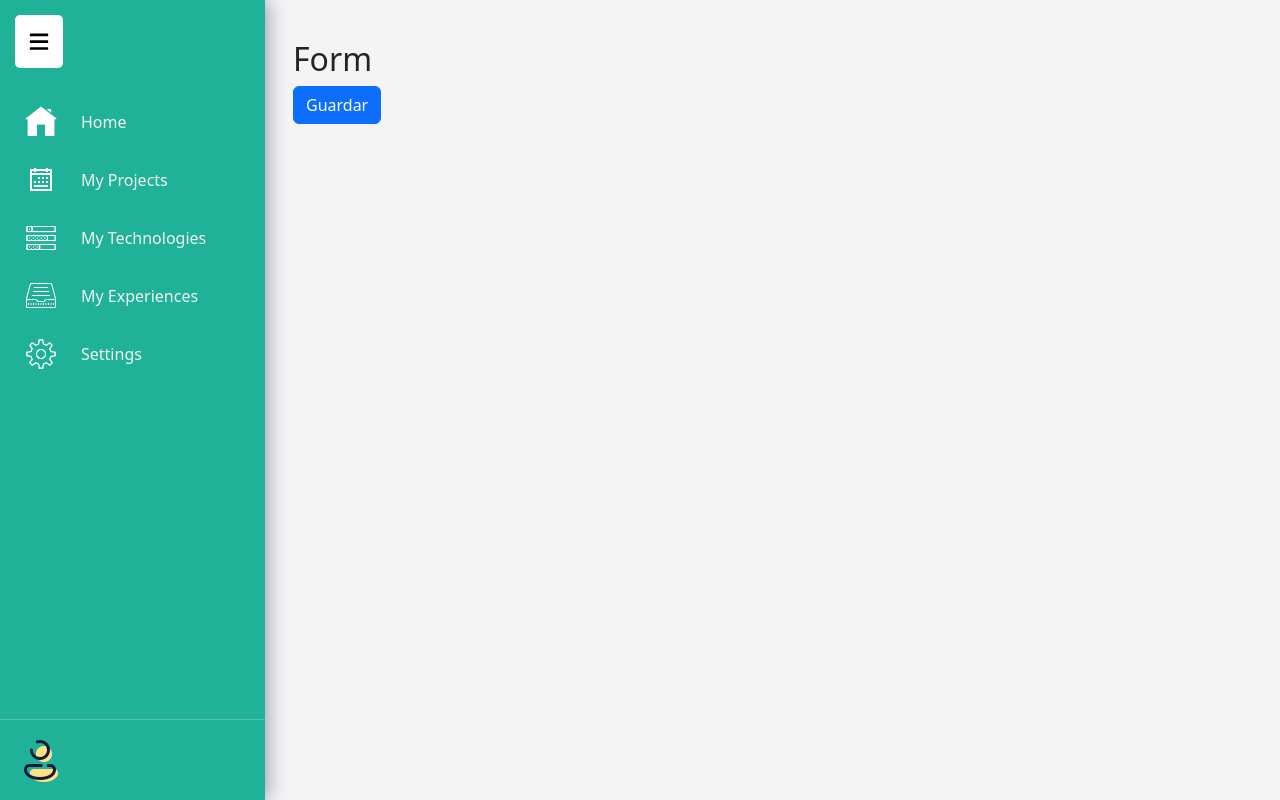
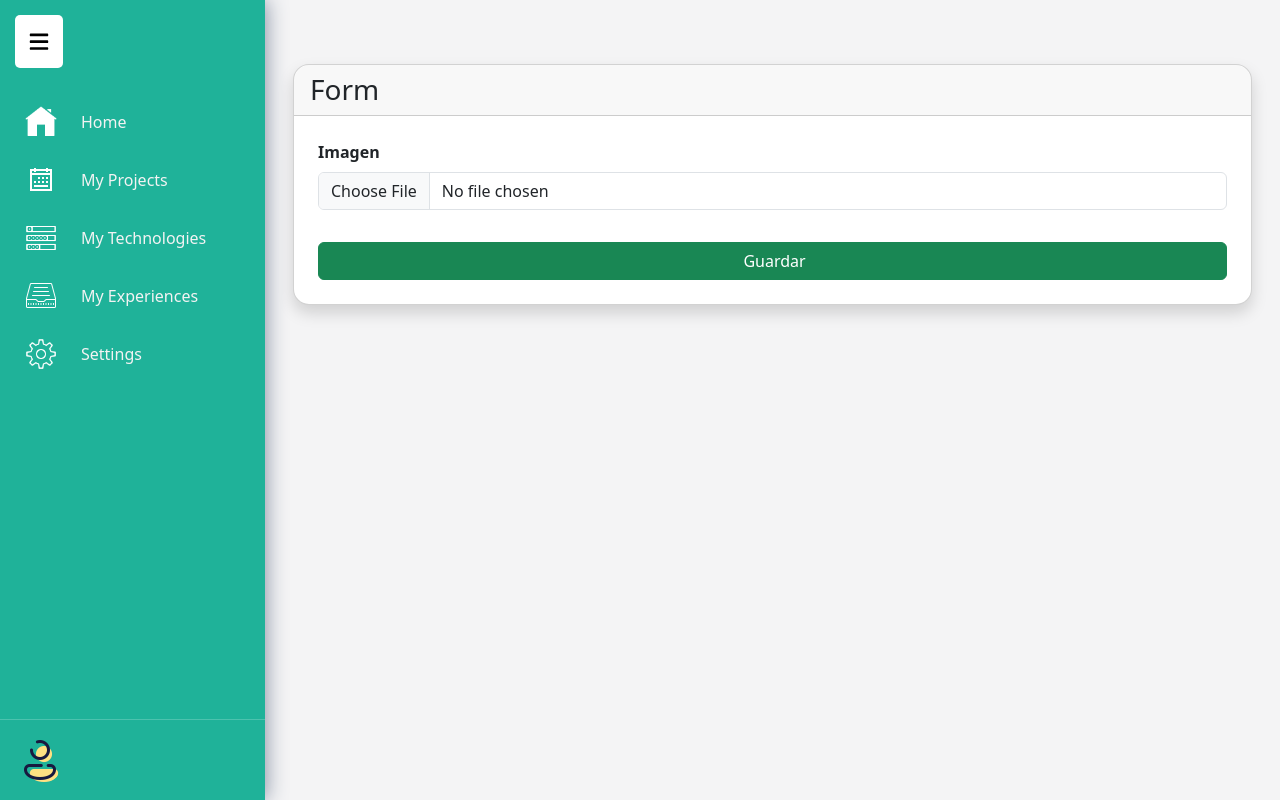
Before and after one commit to sergiolvargas95/portfolio_admin_frontend, an Angular app: page /form/1/create in a window 1280 px wide. Built offline with nearby package versions, Linux system fonts and the light colour scheme; sample sign-in values are in the browser's storage.

Commit message:
add: preview pic edit form

```diff
--- a/src/app/components/shared/form-view/form-view.component.html
+++ b/src/app/components/shared/form-view/form-view.component.html
@@ -1,22 +1,57 @@
-<div class="container mt-4">
-  <h2>{{ formTitle }}</h2>
+<div class="container mt-5">
+  <div class="justify-content-center">
+      <div class="card shadow rounded-4">
+        <div class="card-header rounded-top-4">
+          <h3 class="mb-0">{{ formTitle }}</h3>
+        </div>
 
+        <div class="card-body p-4">
           <form (ngSubmit)="onSubmit()" #formRef="ngForm">
             @for (field of fields; track $index) {
+              @if(field !== 'image') {
                 <div class="mb-3">
-        <label [for]="field" class="form-label">{{ field | titlecase }}</label>
+                  <label [for]="field" class="form-label fw-semibold">{{ field | titlecase }}</label>
                   <input
                     [(ngModel)]="element[field]"
                     [name]="field"
                     [id]="field"
                     class="form-control"
+                    placeholder="Enter {{ field | lowercase }}"
                     required
                   />
                 </div>
               }
 
-    <button type="submit" class="btn btn-primary" [disabled]="formRef.invalid">
-      Guardar
+            }
+
+            <!-- Campo de imagen -->
+          <div class="mb-3">
+            <label class="form-label fw-semibold">Imagen</label>
+            <input
+              type="file"
+              class="form-control"
+              (change)="onFileSelected($event)"
+              accept="image/*"
+            />
+          </div>
+
+          @if(existingImageUrl && !imagePreview) {
+            <div class="mb-3 text-center">
+              <img [src]="existingImageUrl" class="img-fluid rounded shadow-sm" alt="Imagen actual" style="max-height: 200px;">
+            </div>
+          }
+
+          @if(imagePreview) {
+            <div  class="mb-3 text-center">
+              <img [src]="imagePreview" class="img-fluid rounded shadow-sm" alt="Vista previa" style="max-height: 200px;">
+            </div>
+          }
+
+            <button type="submit" class="btn btn-success w-100 mt-3" [disabled]="formRef.invalid">
+              <i class="bi bi-check-circle me-1"></i> Guardar
             </button>
           </form>
         </div>
+      </div>
+    </div>
+</div>
--- a/src/app/components/shared/form-view/form-view.component.ts
+++ b/src/app/components/shared/form-view/form-view.component.ts
@@ -1,4 +1,4 @@
-import { TitleCasePipe } from '@angular/common';
+import { LowerCasePipe, TitleCasePipe } from '@angular/common';
 import { Component } from '@angular/core';
 import { FormsModule } from '@angular/forms';
 import { ActivatedRoute } from '@angular/router';
@@ -7,7 +7,7 @@ import { FactoryService } from '../../../services/factory/factory.service';
 
 @Component({
   selector: 'app-form-view',
-  imports: [ FormsModule, TitleCasePipe ] ,
+  imports: [ FormsModule, TitleCasePipe, LowerCasePipe ] ,
   templateUrl: './form-view.component.html',
   styleUrl: './form-view.component.scss'
 })
@@ -16,6 +16,9 @@ export class FormViewComponent {
   fields: string[] = [];
   formTitle = 'Form';
   entityName = '';
+  imageFile: File | null = null;
+  imagePreview: string | null = null;
+  existingImageUrl: string | null = null;
 
   constructor(
     private route: ActivatedRoute,
@@ -42,6 +45,7 @@ export class FormViewComponent {
       const service = this.factoryService.getServiceFor(this.entityName);
       service.getById(id).subscribe((resp:any) =>{
         this.element = resp;
+        this.existingImageUrl = resp.image;
       });
     }
   }
@@ -51,4 +55,17 @@ export class FormViewComponent {
     // Guardar según entidad
   }
 
+  onFileSelected(event: Event): void {
+    const input = event.target as HTMLInputElement;
+    if (input.files && input.files[0]) {
+      this.imageFile = input.files[0];
+
+      const reader = new FileReader();
+      reader.onload = () => {
+        this.imagePreview = reader.result as string;
+      };
+      reader.readAsDataURL(this.imageFile);
+    }
+  }
+
 }
--- a/src/app/config/entity-config.ts
+++ b/src/app/config/entity-config.ts
@@ -5,11 +5,11 @@ interface EntityConfig {
 
 export const entityConfig: { [key: string]: EntityConfig } = {
   projects: {
-    fields: ['title', 'description', 'repository_url'],
-    title: 'Proyecto',
+    fields: ['image', 'title', 'description', 'repository_url', 'demo_url'],
+    title: 'Proyect',
   },
   technologies: {
     fields: ['name', 'level'],
-    title: 'Tecnología',
+    title: 'Technology',
   }
 };
```
Lines whose indentation alone changed are shown as unchanged.
